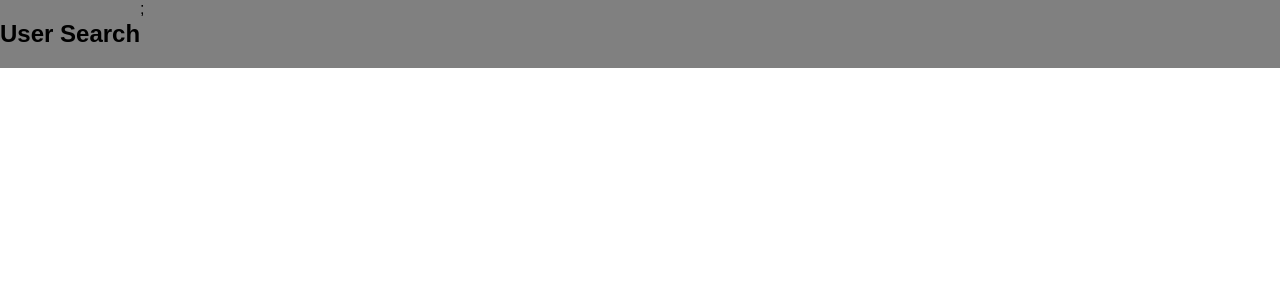
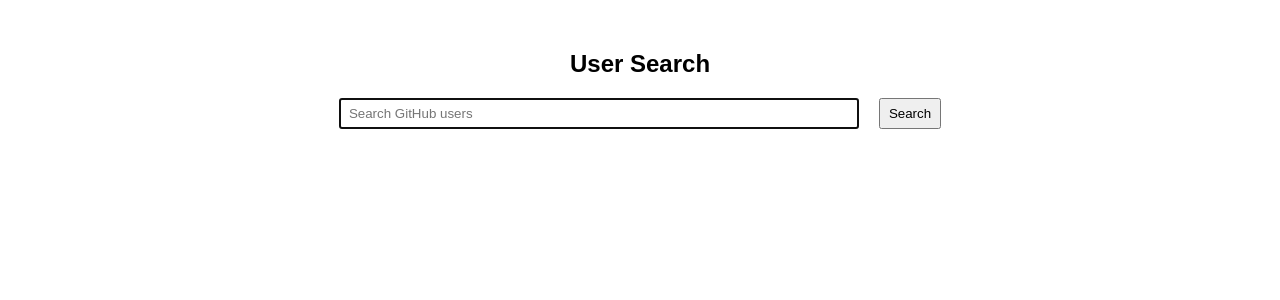
Before and after one commit to tsriram/react-github-user-search, a React (Create React App) app: page / in a window 1280 px wide. Shown: the top 300 px of the page. Built offline with nearby package versions, Linux system fonts and the light colour scheme.

Commit message:
search bar for user search

```diff
--- /dev/null
+++ b/src/components/SearchBar.tsx
@@ -0,0 +1,32 @@
+import * as React from "react";
+
+interface SearchBarProps {
+  readonly query: string;
+  readonly onChange: React.ChangeEventHandler<HTMLInputElement>;
+  readonly onSubmit: React.EventHandler<React.FormEvent>;
+}
+
+const SearchBar: React.SFC<SearchBarProps> = ({
+  query,
+  onChange,
+  onSubmit
+}) => {
+  return (
+    <div className="search-bar">
+      <form onSubmit={onSubmit}>
+        <input
+          placeholder="Search GitHub users"
+          autoFocus
+          onChange={onChange}
+          value={query}
+          className="search-input"
+        />
+        <button type="submit" className="submit-btn">
+          Search
+        </button>
+      </form>
+    </div>
+  );
+};
+
+export default SearchBar;
--- a/src/components/UserSearchPage.tsx
+++ b/src/components/UserSearchPage.tsx
@@ -1,12 +1,44 @@
 import * as React from "react";
 
 import "../styles/user-search.css";
+import SearchBar from "./SearchBar";
 
-export default class UserSearchPage extends React.Component<{}, {}> {
+interface SearchPageState {
+  readonly query: string;
+}
+
+export default class UserSearchPage extends React.Component<
+  {},
+  SearchPageState
+> {
+  constructor(props: any) {
+    super(props);
+    this.state = {
+      query: ""
+    };
+  }
+
+  handleQueryChange = (event: React.ChangeEvent<HTMLInputElement>) => {
+    this.setState({
+      query: event.target.value
+    });
+  };
+
+  handleSubmit = (event: React.FormEvent) => {
+    event.preventDefault();
+    const query = this.state.query;
+    console.log("query: ", query);
+  };
+
   public render() {
     return (
-      <div className="user-search">
-        <h2>User Search</h2>;
+      <div className="user-search page-container">
+        <h2>User Search</h2>
+        <SearchBar
+          query={this.state.query}
+          onChange={this.handleQueryChange}
+          onSubmit={this.handleSubmit}
+        />
       </div>
     );
   }
--- a/src/styles/index.css
+++ b/src/styles/index.css
@@ -3,3 +3,9 @@ body {
   padding: 0;
   font-family: sans-serif;
 }
+
+.page-container {
+  max-width: 1012px;
+  margin-right: auto;
+  margin-left: auto;
+}
--- a/src/styles/user-search.css
+++ b/src/styles/user-search.css
@@ -1,4 +1,15 @@
 .user-search {
-  display: flex;
-  background-color: grey;
+  text-align: center;
+  min-height: 100vh;
+  padding: 30px;
 }
+
+.search-input {
+  width: 500px;
+  padding: 6px 8px;
+  margin-right: 20px;
+}
+
+.submit-btn {
+  padding: 6px 8px;
+}
```
